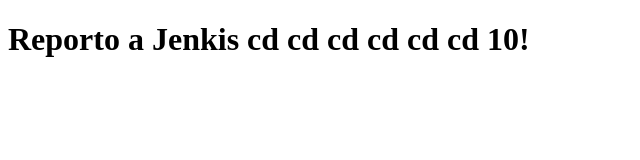
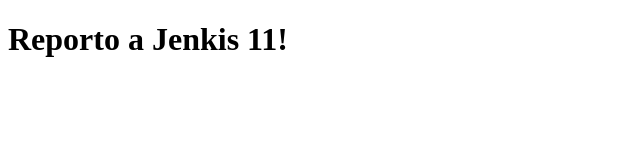
Before and after one commit to AbrilFeynman/nodejenkins, a website: page index.html in a window 1280 px wide. Shown: the whole page, without its empty margins (0-640 px from the left). Drawn offline with Linux system fonts and the light colour scheme.

Commit message:
new upd 11

```diff
--- a/index.html
+++ b/index.html
@@ -6,7 +6,7 @@
 </head>
 
 <body>
-    <h1>Reporto a Jenkis cd cd cd cd cd cd 10!</h1>
+    <h1>Reporto a Jenkis 11!</h1>
 </body>
 
 </html>
```
